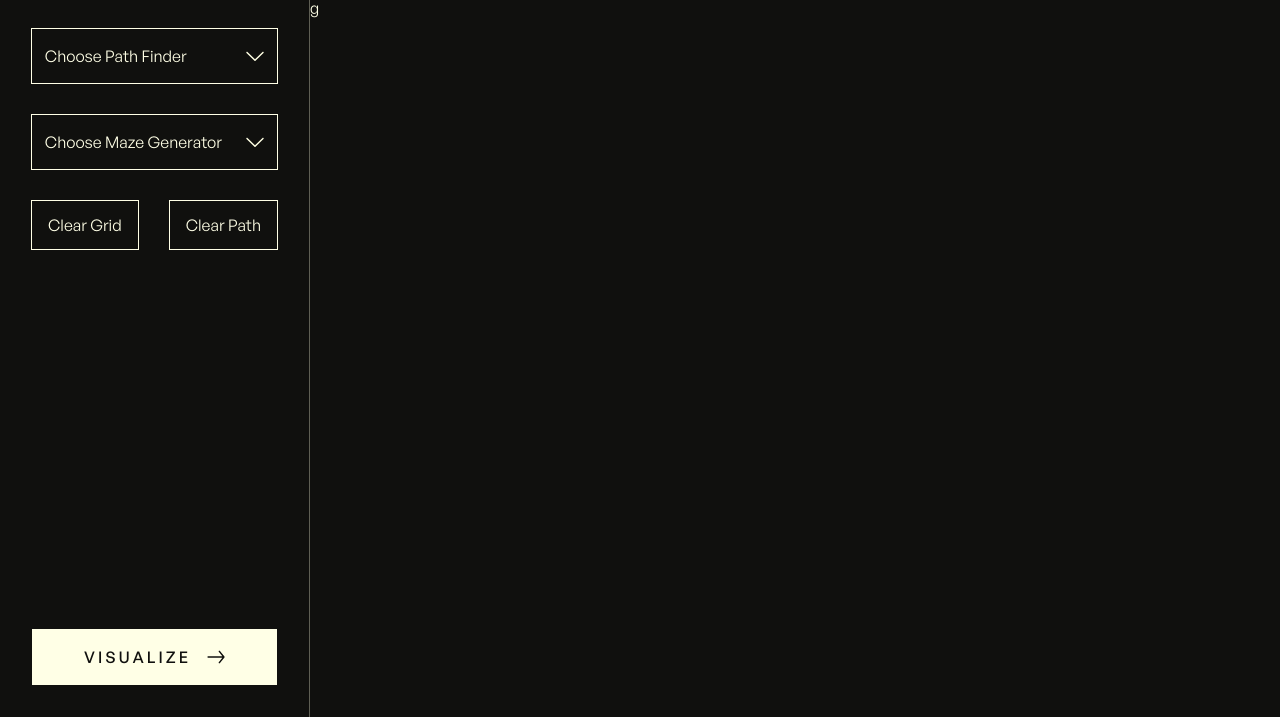
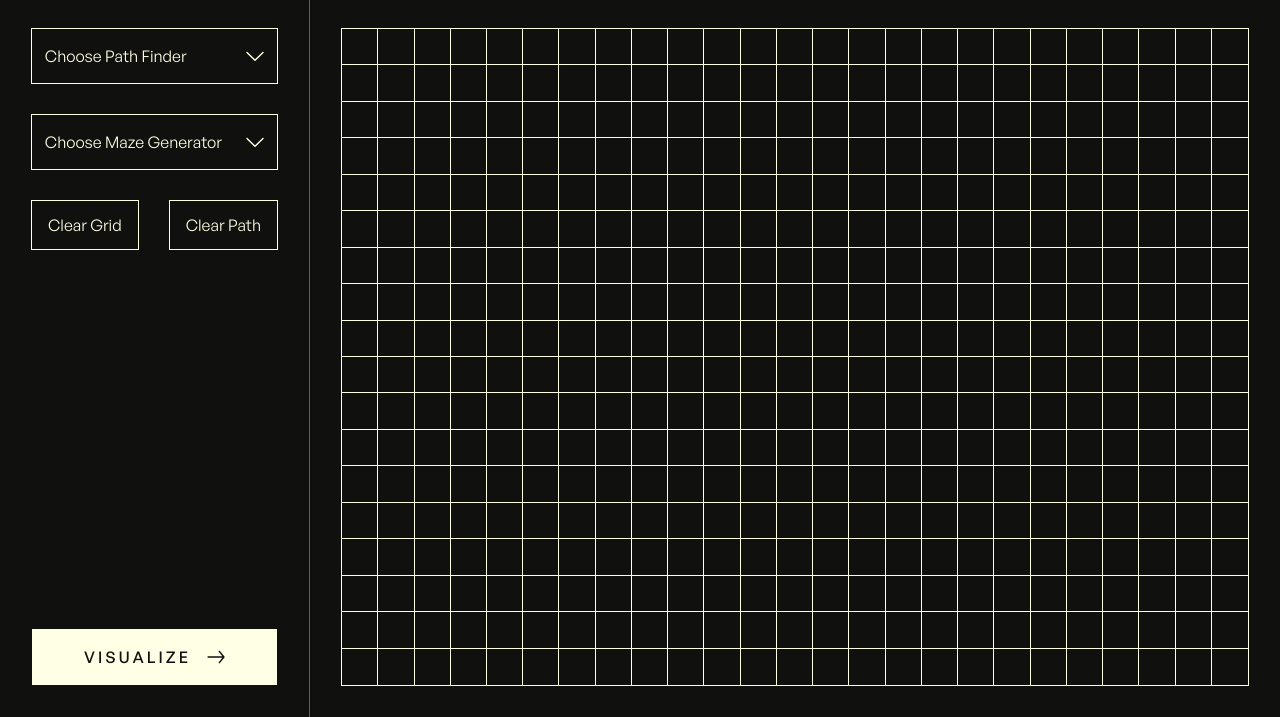
Before and after one commit to buneeIsSlo/Vizit, a website built with webpack: page src/index.html in a window 1280 px wide. Shown: the part 83-800 px from the top of the page. Built offline with nearby package versions, Linux system fonts and the light colour scheme.

Commit message:
Feat: render grid with nodes
Test rendering nodes/cells in grid

```diff
--- a/src/index.html
+++ b/src/index.html
@@ -74,7 +74,9 @@
                 </div>
             </div>
         </div>
-        <div class="app__grid">g</div>
+        <div class="app__grid">
+            <div class="grid"></div>
+        </div>
     </main>
 </body>
 
--- a/src/js/app.js
+++ b/src/js/app.js
@@ -1,3 +1,9 @@
 import "../sass/main.scss";
+import { grid } from "./grid";
 
 console.log("ohaider");
+
+const appGrid = grid();
+
+appGrid.renderGrid();
+window.addEventListener("resize", () => appGrid.renderGrid());
--- /dev/null
+++ b/src/js/grid.js
@@ -0,0 +1,38 @@
+export const grid = () => {
+    const gridContainer = document.querySelector(".grid");
+
+    const renderGrid = () => {
+        gridContainer.innerHTML = "";
+
+        const size = gridContainer.clientWidth > 500 ? 35 : 30;
+
+        let rows = Math.floor(gridContainer.clientHeight / size);
+        let columns = Math.floor(gridContainer.clientWidth / size);
+
+        populateGrid(rows, columns);
+    }
+
+    const populateGrid = (rows, columns) => {
+
+        gridContainer.style.setProperty("--rows", rows);
+        gridContainer.style.setProperty("--columns", columns);
+
+        for (let i = 0; i < rows; i++) {
+            for (let j = 0; j < columns; j++) {
+                let node = createNode();
+                gridContainer.appendChild(node);
+            }
+        }
+    }
+
+    const createNode = () => {
+        const node = document.createElement("button");
+        node.classList.add("grid__node");
+
+        return node;
+    }
+
+    return {
+        renderGrid,
+    }
+}
--- /dev/null
+++ b/src/sass/layout/_grid.scss
@@ -0,0 +1,20 @@
+@use "../utilities/" as *;
+
+
+.app__grid {
+    padding: 2rem;
+
+    .grid {
+        width: 100%;
+        height: 100%;
+        display: grid;
+        grid-template-rows: repeat(var(--rows), 1fr);
+        grid-template-columns: repeat(var(--columns), 1fr);
+
+        &__node {
+            background-color: $c-chaos-black;
+            outline: 1px solid $c-wool-white;
+            cursor: crosshair;
+        }
+    }
+}
--- a/src/sass/layout/_index.scss
+++ b/src/sass/layout/_index.scss
@@ -1,3 +1,4 @@
 @forward "app";
 @forward "header";
 @forward "menu";
+@forward "grid";
```
